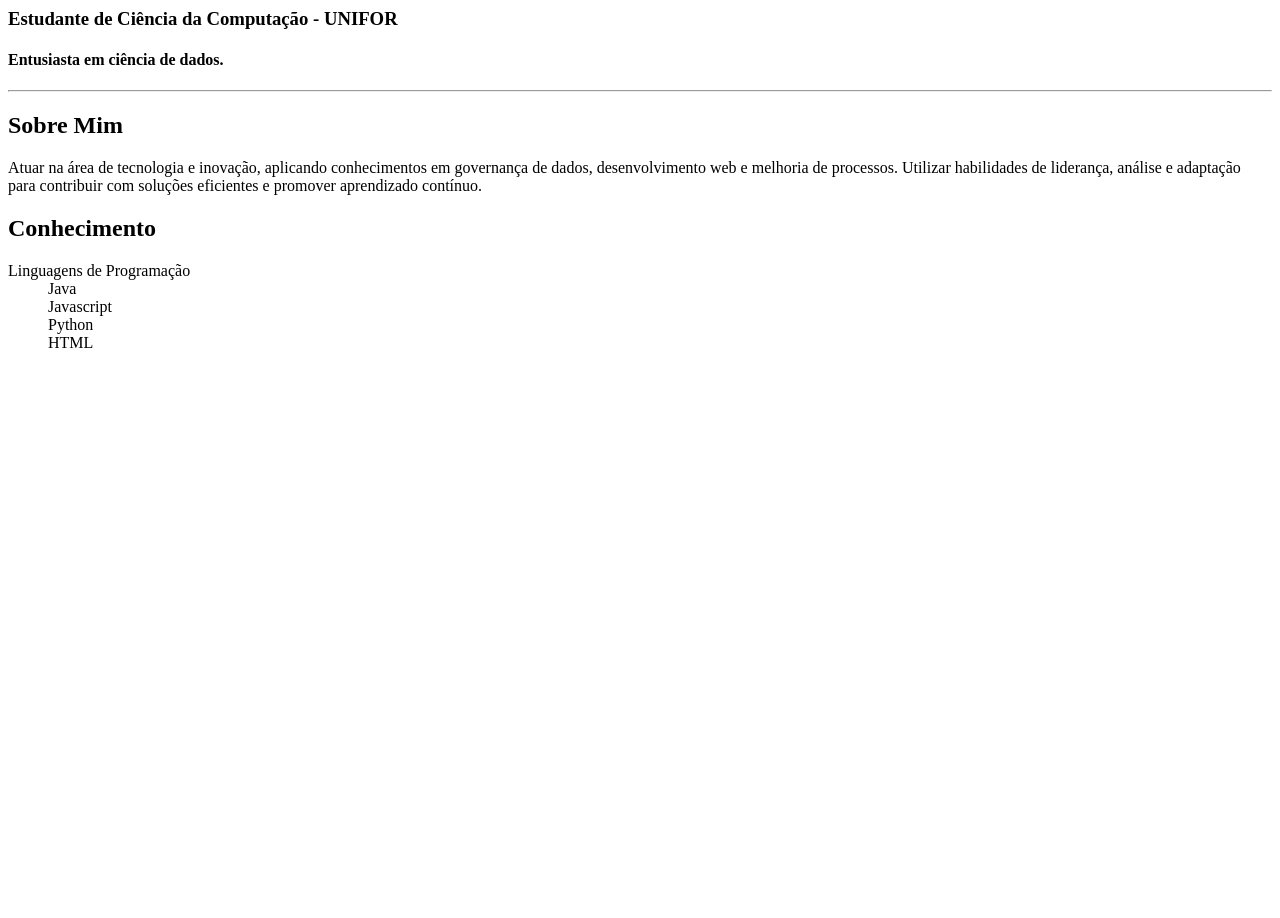
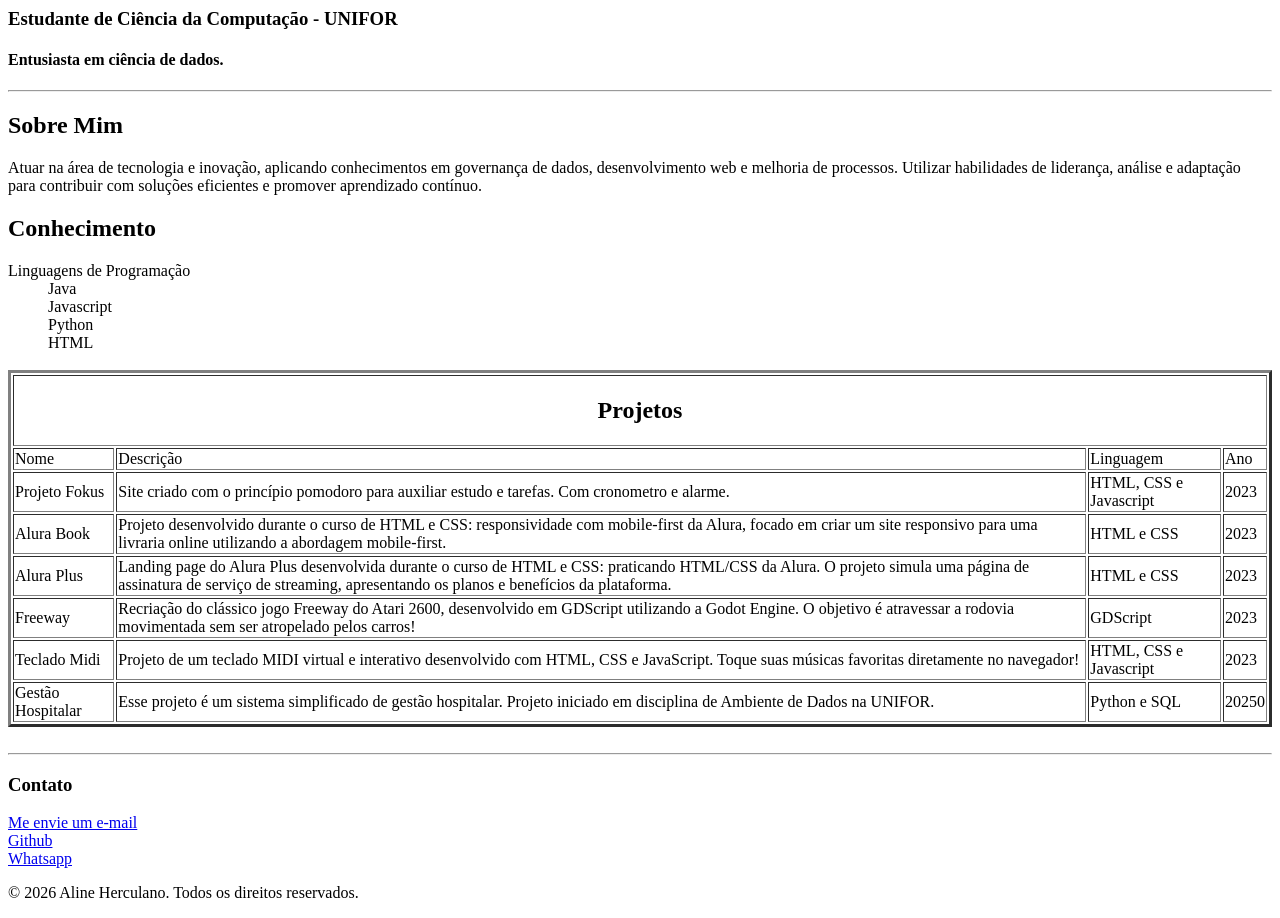
Before and after one commit to herculanaline/portfolio, a plain HTML site: page index.html in a window 1280 px wide. Shown: the part 143-1061 px from the top of the page. Before the commit the page ends 800 px from the top, so only its background shows below. Drawn offline with Linux system fonts and the light colour scheme; files whose address does not match are found by name.

Commit message:
finalização do html

```diff
--- a/index.html
+++ b/index.html
@@ -28,12 +28,79 @@
             <dd>Python</dd>
             <dd>HTML</dd>
         </section>
+        <br>
         <section>
-
+            <table border="3">
+                <tr>
+                    <th colspan="4"><h1>Projetos</h1></th>
+                </tr>
+                <tr>
+                    <td>Nome</td>
+                    <td>Descrição</td>
+                    <td>Linguagem</td>
+                    <td>Ano</td>
+                </tr>
+                <tr>
+                    <td>Projeto Fokus</td>
+                    <td>Site criado com o princípio pomodoro para auxiliar estudo e tarefas. Com
+                        cronometro e alarme.</td>
+                    <td>HTML, CSS e Javascript</td>
+                    <td>2023</td>
+                </tr>
+                <tr>
+                    <td>Alura Book</td>
+                    <td>Projeto desenvolvido durante o curso de HTML e CSS: responsividade
+                        com mobile-first da Alura, focado em criar um site responsivo para uma
+                        livraria online utilizando a abordagem mobile-first.</td>
+                    <td>HTML e CSS</td>
+                    <td>2023</td>
+                </tr>
+                <tr>
+                    <td>Alura Plus</td>
+                    <td>Landing page do Alura Plus desenvolvida durante o curso de HTML
+                        e CSS: praticando HTML/CSS da Alura. O projeto simula uma página
+                        de assinatura de serviço de streaming, apresentando os planos e
+                        benefícios da plataforma.</td>
+                    <td>HTML e CSS</td>
+                    <td>2023</td>
+                </tr>
+                <tr>
+                    <td>Freeway</td>
+                    <td>Recriação do clássico jogo Freeway do Atari 2600, desenvolvido
+                        em GDScript utilizando a Godot Engine. O objetivo é atravessar
+                        a rodovia movimentada sem ser atropelado pelos carros!</td>
+                    <td>GDScript</td>
+                    <td>2023</td>
+                </tr>
+                <tr>
+                    <td>Teclado Midi</td>
+                    <td>Projeto de um teclado MIDI virtual e interativo desenvolvido com HTML,
+                        CSS e JavaScript. Toque suas músicas favoritas diretamente no navegador!</td>
+                    <td>HTML, CSS e Javascript</td>
+                    <td>2023</td>
+                </tr>
+                <tr>
+                    <td>Gestão Hospitalar</td>
+                    <td>Esse projeto é um sistema simplificado de gestão hospitalar. Projeto
+                        iniciado em disciplina de Ambiente de Dados na UNIFOR.</td>
+                    <td>Python e SQL</td>
+                    <td>20250</td>
+                    </tr>
+            </table>
         </section>
     </main>
 </body>
+<br>
+<hr>
 <footer>
-
+    <div>
+        <h3>Contato</h3>
+           <a href="mailto:herculanaline@gmail.com"> Me envie um e-mail </a><br>
+            <a href="https://github.com/herculanaline" > Github </a><br>
+            <a href="https://w.app/alineherculano" > Whatsapp </a>
+    </div>
+    <div>
+        <p>&copy; 2026 Aline Herculano. Todos os direitos reservados.</p>
+    </div>
 </footer>
 </html>
```
